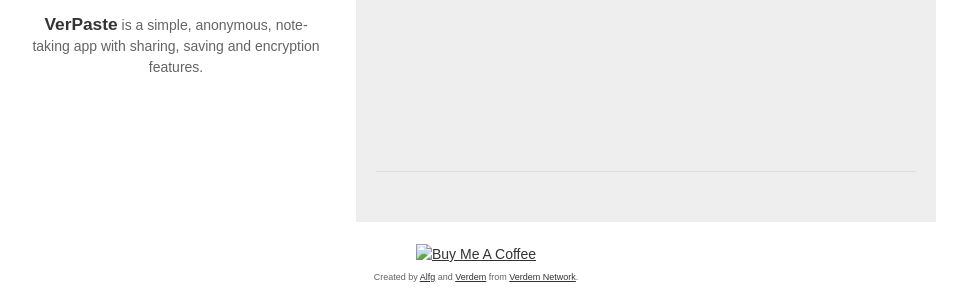
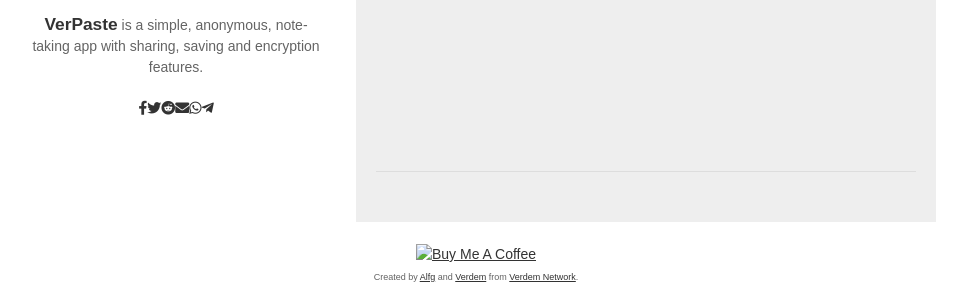
Before and after one commit to Verdem-crypto/verdem-crypto.github.io, a Jekyll site: the page verpaste/index.html, which Jekyll copies as it is, in a window 1280 px wide. Shown: the part 182-472 px from the top of the page, without its empty margins (164-1131 px from the left). Built offline with Jekyll 4.4.1, drawn with Linux system fonts in a browser that asks for light colours; nearby versions of some CDN libraries; some web fonts are replaced; a style sheet for code colours, icons or effects is not loaded.

Commit message:
Update index.html

```diff
--- a/verpaste/index.html
+++ b/verpaste/index.html
@@ -13,6 +13,9 @@
     <link href="css/skeleton.css" type="text/css" rel="stylesheet" />
     <link href="css/style.less" type="text/css" rel="stylesheet/less" />
     <script src="js/less-1.3.3.min.js" type="text/javascript"></script>
+
+	  <link rel="stylesheet" type="text/css" href="https://cdn.rawgit.com/vaakash/socializer/f9f2916/css/socializer.min.css">
+<link rel="stylesheet" href="https://use.fontawesome.com/releases/v5.15.1/css/all.css">
 
 	<!-- Global site tag (gtag.js) - Google Analytics -->
 <script async src="https://www.googletagmanager.com/gtag/js?id=G-5455MY8PHP"></script>
@@ -78,6 +81,8 @@
 	<h1 style="text-align: center;"><span style="color: #000000;"><a style="color: #000000;" href="https://verdem-crypto.github.io/verpaste/"><strong>VerPaste</strong></a></span></h1>
           <p><strong>VerPaste</strong> is a simple, anonymous, note-taking app with sharing, saving and encryption features.</p>
 
+<div class="socializer a sr-32px sr-opacity sr-icon-white sr-pad"><span class="sr-facebook"><a href="https://www.facebook.com/share.php?u=https%3A%2F%2Fverdem-crypto.github.io%2Fverpaste%2F&amp;t=VerPaste" target="_blank" title="Facebook"><i class="fab fa-facebook-f"></i></a></span><span class="sr-twitter"><a href="https://twitter.com/intent/tweet?text=VerPaste%20-%20https%3A%2F%2Fverdem-crypto.github.io%2Fverpaste%2F%20" target="_blank" title="Twitter"><i class="fab fa-twitter"></i></a></span><span class="sr-reddit"><a href="https://reddit.com/submit?url=https%3A%2F%2Fverdem-crypto.github.io%2Fverpaste%2F&amp;title=VerPaste" target="_blank" title="Reddit"><i class="fab fa-reddit"></i></a></span><span class="sr-email"><a href="mailto:?to=&amp;subject=VerPaste&amp;body=%20-%20https%3A%2F%2Fverdem-crypto.github.io%2Fverpaste%2F" target="_blank" title="Email"><i class="fa fa-envelope"></i></a></span><span class="sr-whatsapp"><a href="https://api.whatsapp.com/send?text=VerPaste%20https%3A%2F%2Fverdem-crypto.github.io%2Fverpaste%2F" target="_blank" title="WhatsApp"><i class="fab fa-whatsapp"></i></a></span><span class="sr-telegram"><a href="https://telegram.me/share/url?url=https%3A%2F%2Fverdem-crypto.github.io%2Fverpaste%2F&amp;text=VerPaste" target="_blank" title="Telegram"><i class="fab fa-telegram-plane"></i></a></span></div>
+
 		  <div align="center">
 	  <script id="PDS617126" type="text/javascript">(function(d){var wrapper=d.createElement("script"); wrapper.id="WDS617126";wrapper.type="text/javascript";wrapper.src="https://s.adlane.info/?floor=0&content_page_url=" + encodeURIComponent(window.location.href) + "&width=250&height=250&cb=" + (new Date()).getTime().toString() + "&aid=617126";var s=d.getElementById("PDS617126");s.parentNode.insertBefore(wrapper, s);}(document));</script>
 	</div>
```
